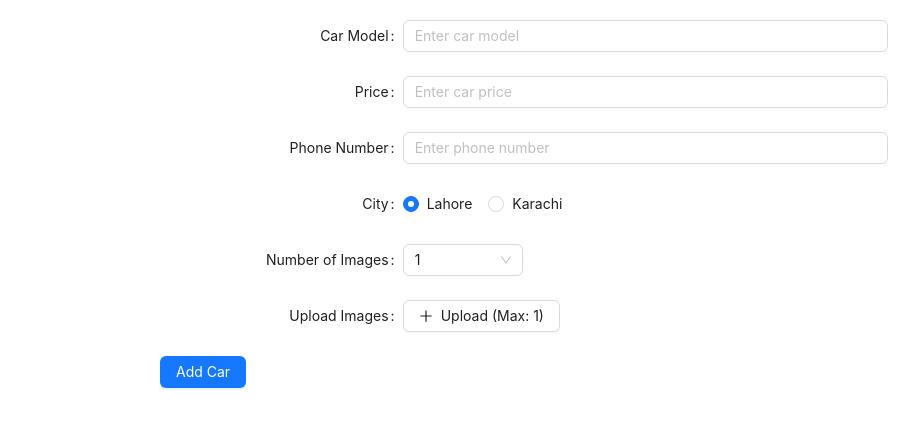
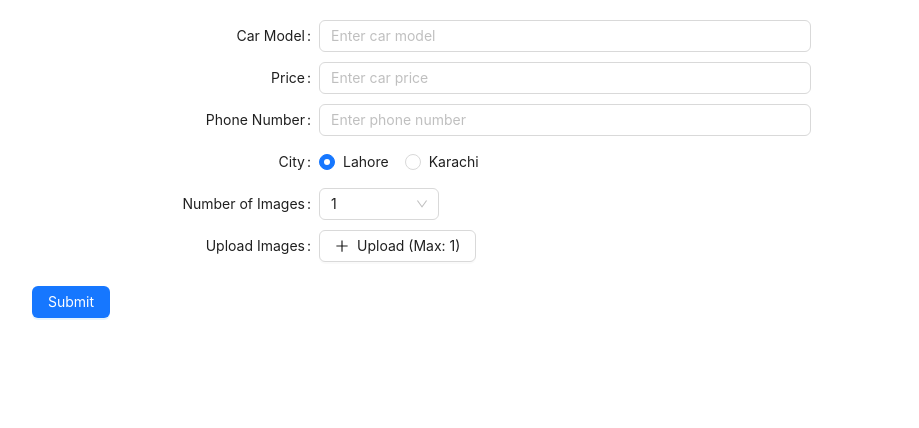
Before and after one commit to ayyazbinmumtaz3/desol-int-fe, a Next.js app: page /car in a window 1280 px wide. Shown: the top 428 px of the page, without its empty margins (116-1035 px from the left). Built offline with nearby package versions, Linux system fonts and the light colour scheme; what @ant-design/nextjs-registry would draw is missing.

Commit message:
minor bug fixes

```diff
--- a/src/app/car/page.jsx
+++ b/src/app/car/page.jsx
@@ -29,6 +29,7 @@ const Car = () => {
   const [imageCount, setImageCount] = useState(1);
   const [fileList, setFileList] = useState([]);
   const [formData, setFormData] = useState(null);
+  const [loadings, setLoadings] = useState([]);
   const {
     handleSubmit,
     control,
@@ -57,6 +58,21 @@ const Car = () => {
     });
     setImageCount(1);
     setFileList([]);
+  };
+
+  const enterLoading = (index) => {
+    setLoadings((prevLoadings) => {
+      const newLoadings = [...prevLoadings];
+      newLoadings[index] = true;
+      return newLoadings;
+    });
+    setTimeout(() => {
+      setLoadings((prevLoadings) => {
+        const newLoadings = [...prevLoadings];
+        newLoadings[index] = false;
+        return newLoadings;
+      });
+    }, 3000);
   };
 
   const handleOnFormSubmit = async (data) => {
@@ -107,15 +123,15 @@ const Car = () => {
       <Form
         name="basic"
         labelCol={{
-          span: 8,
+          span: 7,
         }}
         wrapperCol={{
-          span: 16,
+          span: 12,
         }}
-        style={{ width: "60%", margin: "auto", padding: "20px" }}
+        style={{ width: "80%", margin: "auto", padding: "20px" }}
         onFinish={handleSubmit(handleOnFormSubmit)}
       >
-        <Form.Item label="Car Model">
+        <Form.Item label="Car Model" style={{ marginBottom: "10px" }}>
           <Controller
             control={control}
             name="model"
@@ -143,7 +159,7 @@ const Car = () => {
           />
         </Form.Item>
 
-        <Form.Item label="Price">
+        <Form.Item label="Price" style={{ marginBottom: "10px" }}>
           <Controller
             control={control}
             name="price"
@@ -171,7 +187,7 @@ const Car = () => {
           />
         </Form.Item>
 
-        <Form.Item label="Phone Number">
+        <Form.Item label="Phone Number" style={{ marginBottom: "10px" }}>
           <Controller
             control={control}
             name="phoneNumber"
@@ -199,7 +215,7 @@ const Car = () => {
           />
         </Form.Item>
 
-        <Form.Item label="City">
+        <Form.Item label="City" style={{ marginBottom: "10px" }}>
           <Controller
             control={control}
             name="city"
@@ -213,7 +229,7 @@ const Car = () => {
           />
         </Form.Item>
 
-        <Form.Item label="Number of Images">
+        <Form.Item label="Number of Images" style={{ marginBottom: "10px" }}>
           <Select
             defaultValue={1}
             onChange={(value) => setImageCount(value)}
@@ -254,16 +270,19 @@ const Car = () => {
             </Form.Item>
           )}
         />
-        <Form.Item>
-          <Button type="primary" htmlType="submit">
-            Add Car
-          </Button>
-        </Form.Item>
+        {/* <Button type="primary">Add Car</Button> */}
+        <Button
+          htmlType="submit"
+          type="primary"
+          loading={loadings[0]}
+          onClick={() => enterLoading(0)}
+        >
+          Submit
+        </Button>
       </Form>
 
       {formData && (
         <div style={{ margin: "40px" }}>
-          <h3>Form Data in Table:</h3>
           <Table
             dataSource={[formData]}
             columns={columns}
```
Also changed, not shown: src/app/login/page.jsx (+36 -10 lines), src/app/signup/page.jsx (+30 -9 lines).
